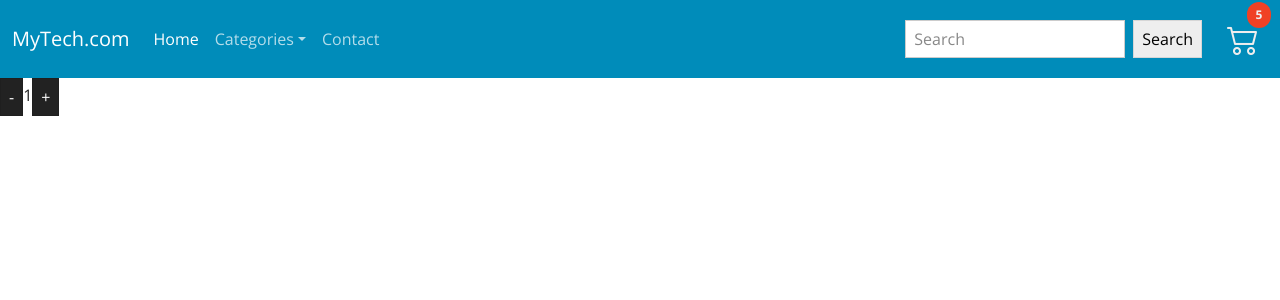
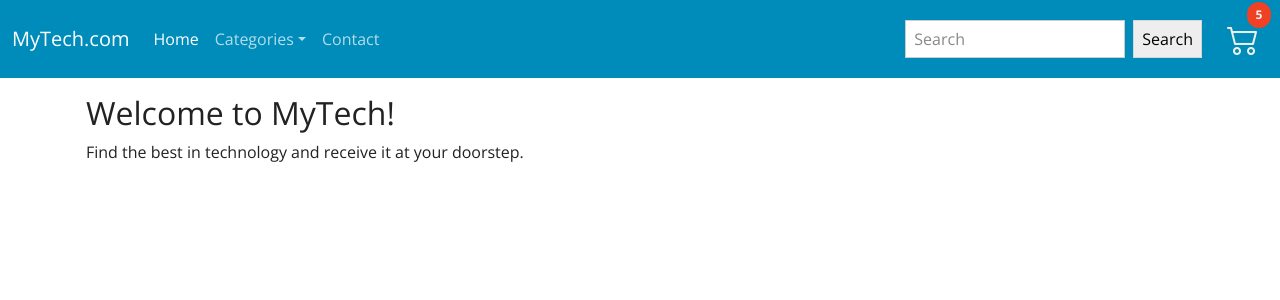
Before and after one commit to jefrygq/PreEntrega1-JeffryGutierrez, a React (Create React App) app: page / in a window 1280 px wide. Shown: the top 300 px of the page. Built offline with nearby package versions, Linux system fonts and the light colour scheme.

Commit message:
PreEntrega1-Gutierrez: Added new itemListContainer with greeting and cart button

```diff
--- a/src/components/App.jsx
+++ b/src/components/App.jsx
@@ -1,12 +1,15 @@
 import './App.css';
 import ItemCount from './ItemCount/ItemCount';
+import ItemListContainer from './ItemListcContainer/ItemListContainer';
 import NavBar from './NavBar/NavBar';
 
 function App() {
   return (
     <>
       <NavBar />
-      <ItemCount initialValue={1} stock={10} />
+      <div className='container p-3'>
+        <ItemListContainer greeting={'Welcome to MyTech!'} description={'Find the best in technology and receive it at your doorstep.'} />
+      </div>
     </>
   );
 }
--- /dev/null
+++ b/src/components/ItemListcContainer/ItemListContainer.jsx
@@ -0,0 +1,10 @@
+const ItemListContainer = ({greeting, description}) => {
+    return (
+        <div className="itemListContainer">
+            <h2>{greeting}</h2>
+            <p>{description}</p>
+        </div>
+    );
+};
+
+export default ItemListContainer;
```
